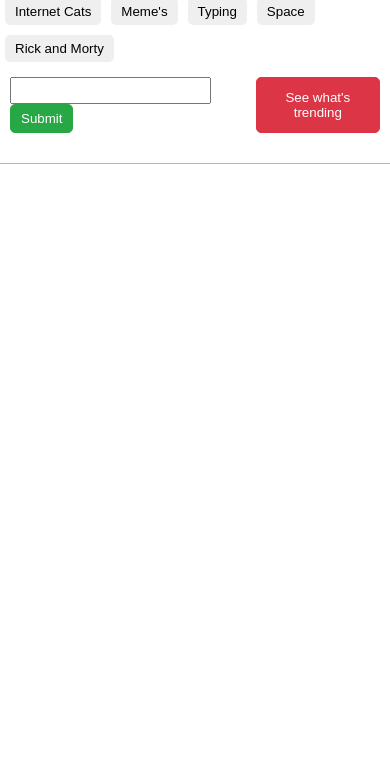
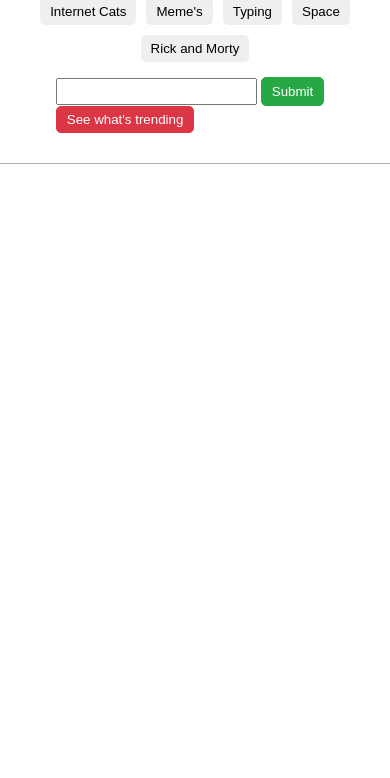
Before and after one commit to sbakhutashvili/exercise-JS, a plain HTML site: page Project-js/index.html in a window 390 px wide. Shown: the part 66-844 px from the top of the page. Drawn offline with Linux system fonts and the light colour scheme.

Commit message:
add.mediaquery//დამავიწყდა ქუერი ეხლა დავამატე

```diff
--- a/Project-js/index.html
+++ b/Project-js/index.html
@@ -5,6 +5,7 @@
     <meta http-equiv="X-UA-Compatible" content="IE=edge">
     <meta name="viewport" content="width=device-width, initial-scale=1.0">
     <link rel="stylesheet" href="./style.css">
+    <link rel="stylesheet" href="./mediaQuery.css">
     <title>Project-js</title>
 </head>
 <body>
@@ -21,7 +22,9 @@
                     <input id="input" type="text">
                     <button id="submit" class="btn">Submit</button>
                 </form>
-                <button id="seeWhatsTrending" class="btn">See what's trending</button>
+                <div class="trending">
+                    <button id="seeWhatsTrending" class="btn">See what's trending</button>
+                </div>
             </div>
         </div>
     </div>
--- /dev/null
+++ b/Project-js/mediaQuery.css
@@ -0,0 +1,12 @@
+@media screen and (max-width: 450px){
+    .buttons {
+        display: flex;
+        justify-content: center;
+        flex-wrap: wrap;
+    }
+    .search-bar {
+        display: flex;
+        flex-direction: column;
+        flex-wrap: wrap;
+    }
+}
--- a/Project-js/style.css
+++ b/Project-js/style.css
@@ -23,6 +23,7 @@
     font-size: 40px;
     font-family: -apple-system, BlinkMacSystemFont, 'Segoe UI', Roboto, Oxygen, Ubuntu, Cantarell, 'Open Sans', 'Helvetica Neue', sans-serif;
     font-weight: 500;
+    text-align: center;
 }
 
 .buttons button{
```
